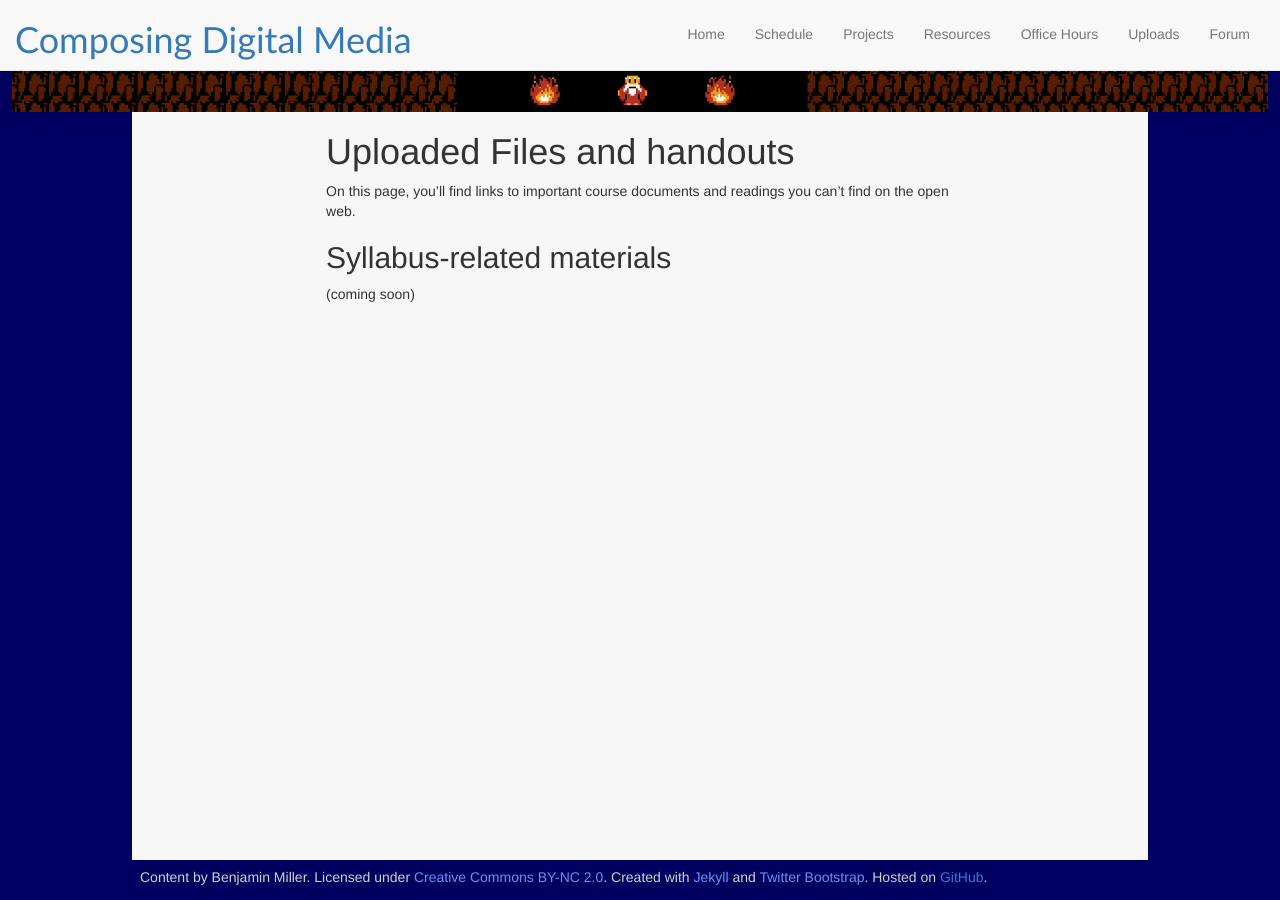
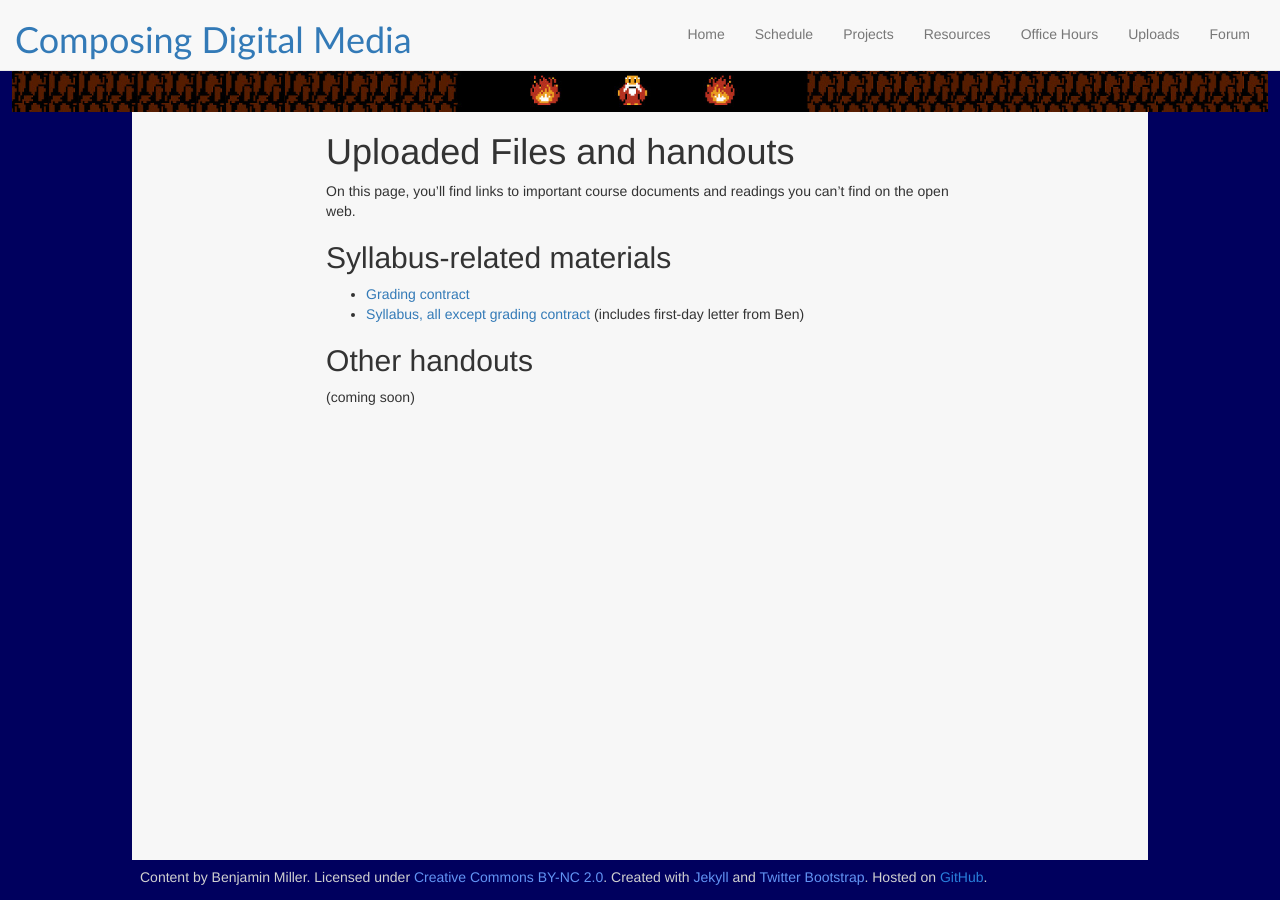
Before and after one commit to benmiller314/cdm2019fall, a Jekyll site: the page built from uploads.md, in a window 1280 px wide. Built offline with Jekyll 4.4.1, drawn with Linux system fonts in a browser that asks for light colours.

Commit message:
activate links to syllabus, grading contract

```diff
--- a/uploads.md
+++ b/uploads.md
@@ -10,10 +10,10 @@ layout: default
 On this page, you'll find links to important course documents and readings you can't find on the open web.
 
 ## Syllabus-related materials
-<!--
-* [Grading contract](https://github.com/benmiller314/cdm2019fall/blob/gh-pages/uploads/miller-2019spring-composingdigitalmedia-gradingcontract.docx)
-* [Syllabus, all except grading contract](https://github.com/benmiller314/cdm2019fall/blob/gh-pages/uploads/miller-2019spring-composingdigitalmedia-syllabus-except-grading-contract.docx)
-* [Ben's welcome letter from first day](https://github.com/benmiller314/cdm2019fall/blob/gh-pages/first-day-letter.md)
 
-## Other handouts -->
+* [Grading contract](https://github.com/benmiller314/cdm2019fall/raw/gh-pages/uploads/miller-2019fall-composingdigitalmedia-gradingcontract.docx)
+* [Syllabus, all except grading contract](https://github.com/benmiller314/cdm2019fall/raw/gh-pages/uploads/miller-2019fall-composingdigitalmedia--long-syllabus-except-grading-contract.docx) (includes first-day letter from Ben)
+<!-- * [Ben's welcome letter from first day](https://github.com/benmiller314/cdm2019fall/blob/gh-pages/first-day-letter.md) -->
+
+## Other handouts
 (coming soon)
```
